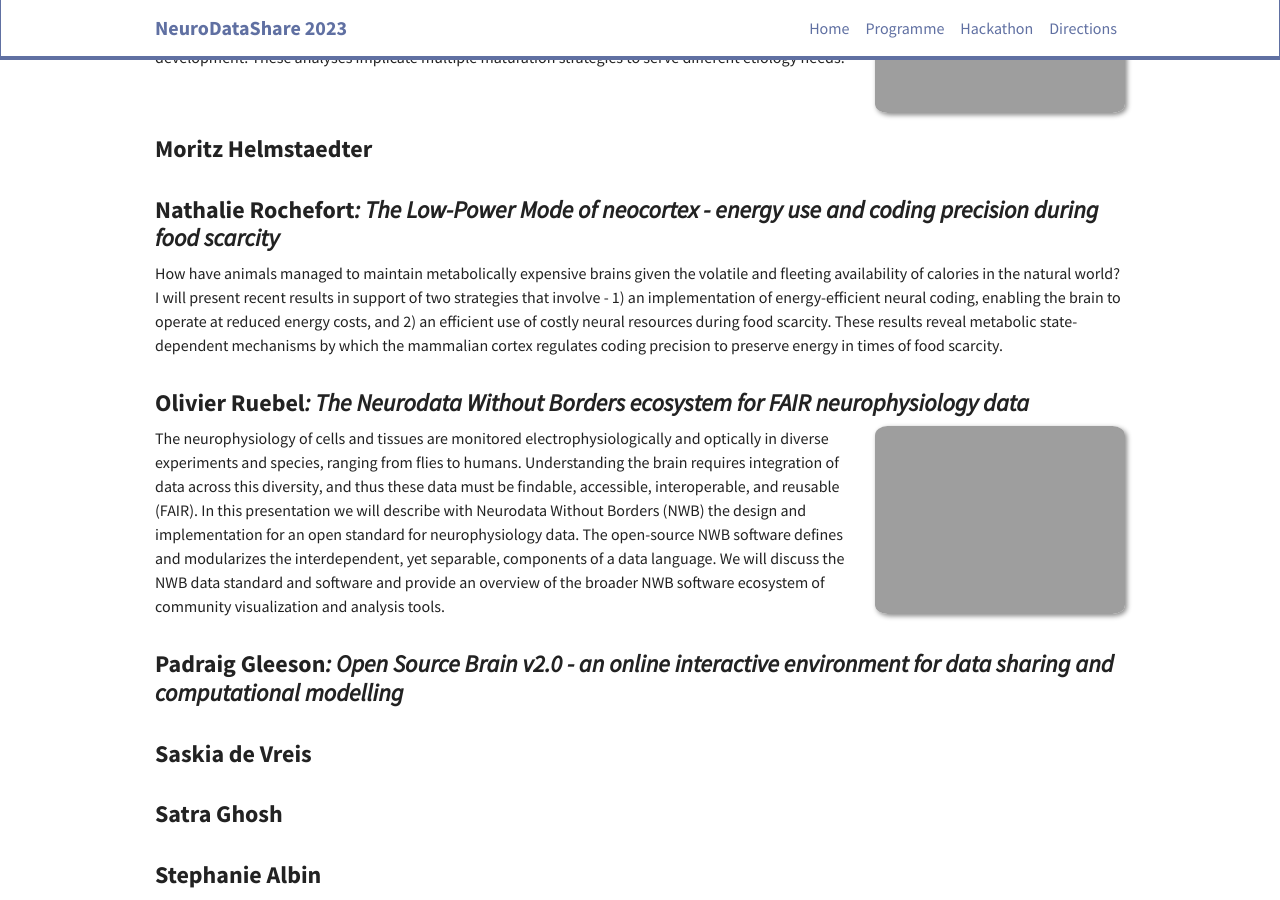
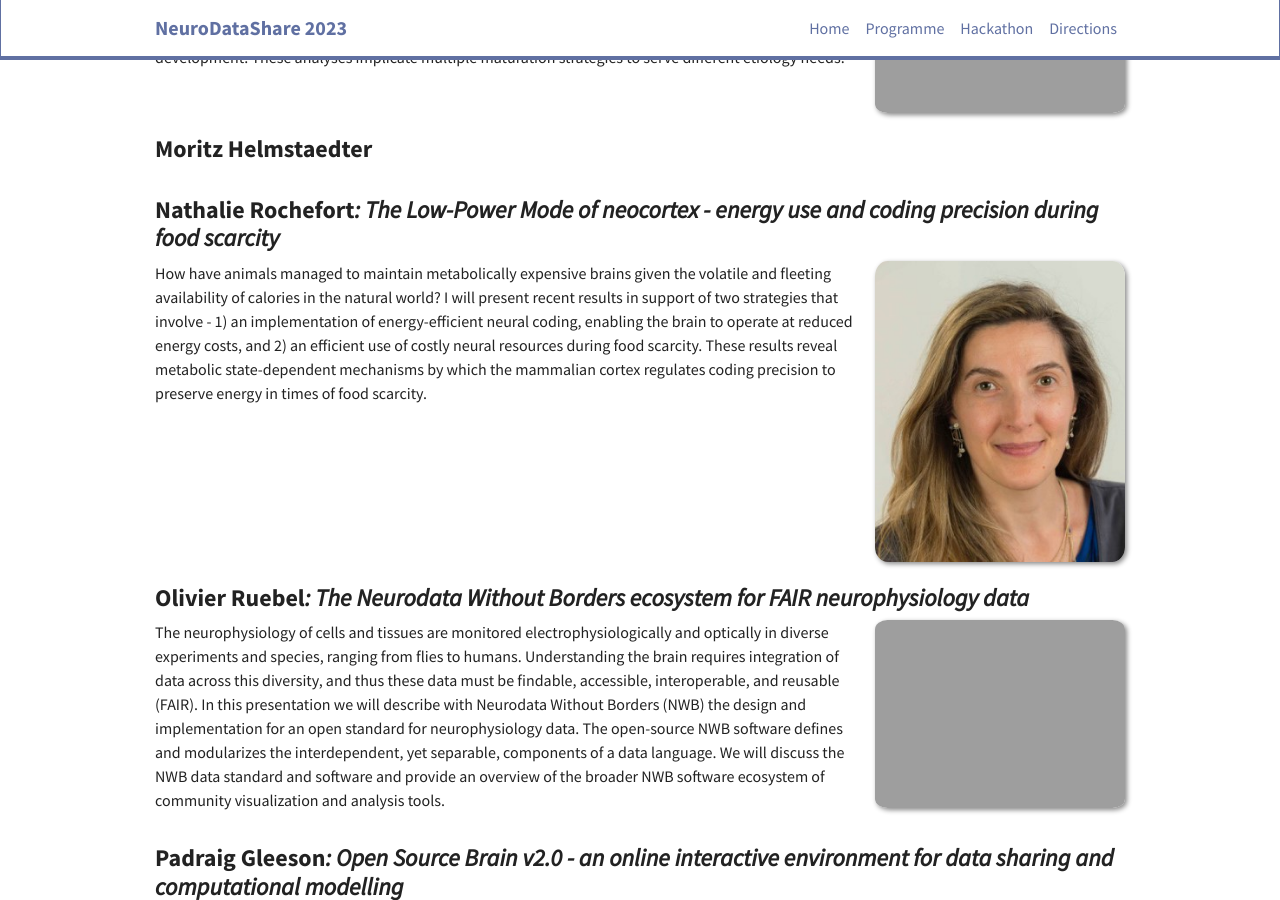
Before and after one commit to OpenSourceBrain/NeuroDataShare, a Jekyll site: the page built from _pages/speakers.md, in a window 1280 px wide and 900 px high, scrolled down 1017 px. Built offline with Jekyll 4.4.1, drawn with Linux system fonts in a browser that asks for light colours; nearby versions of some CDN libraries.

Commit message:
Add speaker info

```diff
--- a/_data/speakers.yml
+++ b/_data/speakers.yml
@@ -42,6 +42,7 @@
 - name: Nathalie Rochefort
   title: The Low-Power Mode of neocortex - energy use and coding precision during food scarcity
   abstract: How have animals managed to maintain metabolically expensive brains given the volatile and fleeting availability of calories in the natural world? I will present recent results in support of two strategies that involve - 1) an implementation of energy-efficient neural coding, enabling the brain to operate at reduced energy costs, and 2) an efficient use of costly neural resources during food scarcity. These results reveal metabolic state-dependent mechanisms by which the mammalian cortex regulates coding precision to preserve energy in times of food scarcity.
+  photo: Photo_Rochefort.jpg
   temp: yes
 - name: Saskia de Vreis
   temp: yes
```
Also changed, not shown: images/speakers/Photo_Rochefort.jpg (added).
